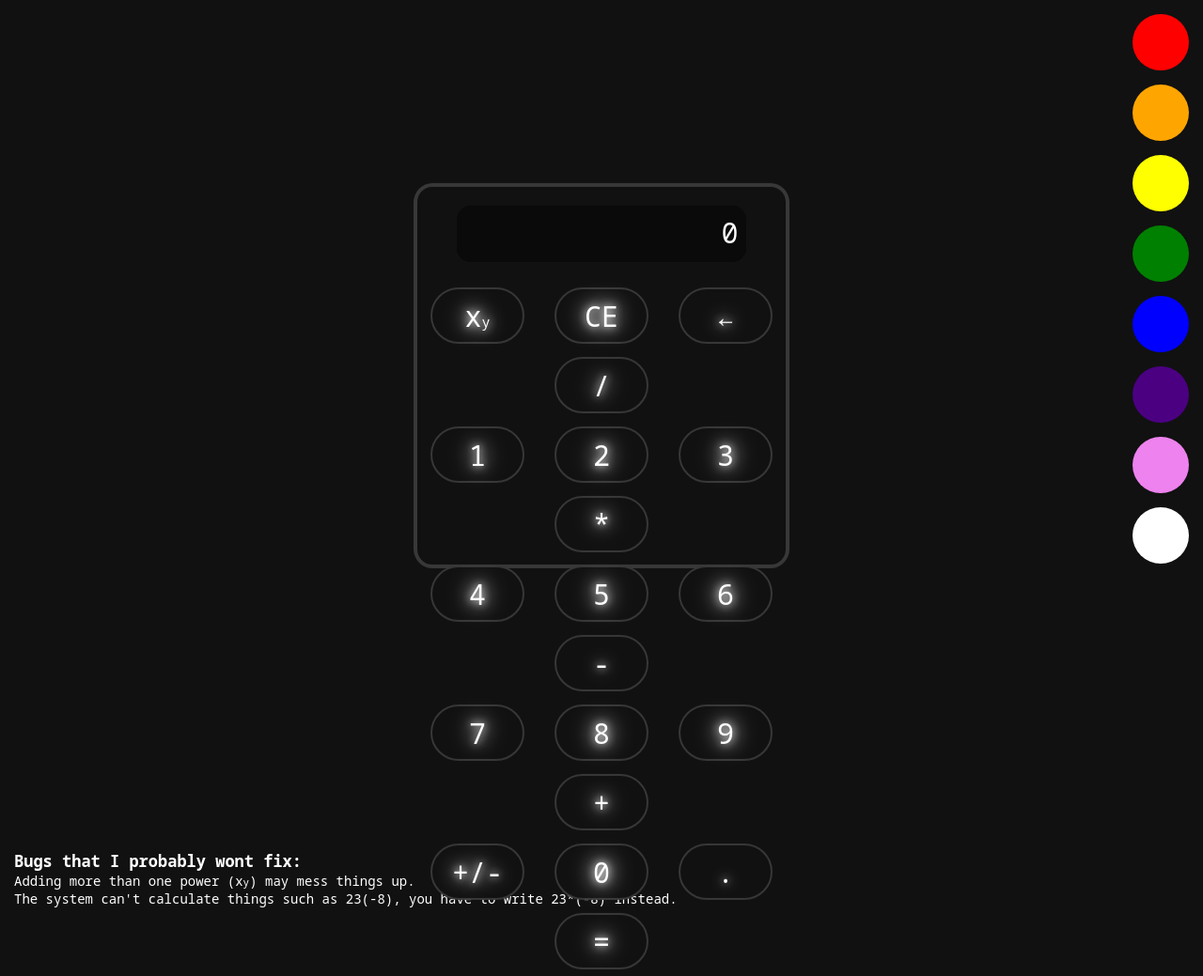
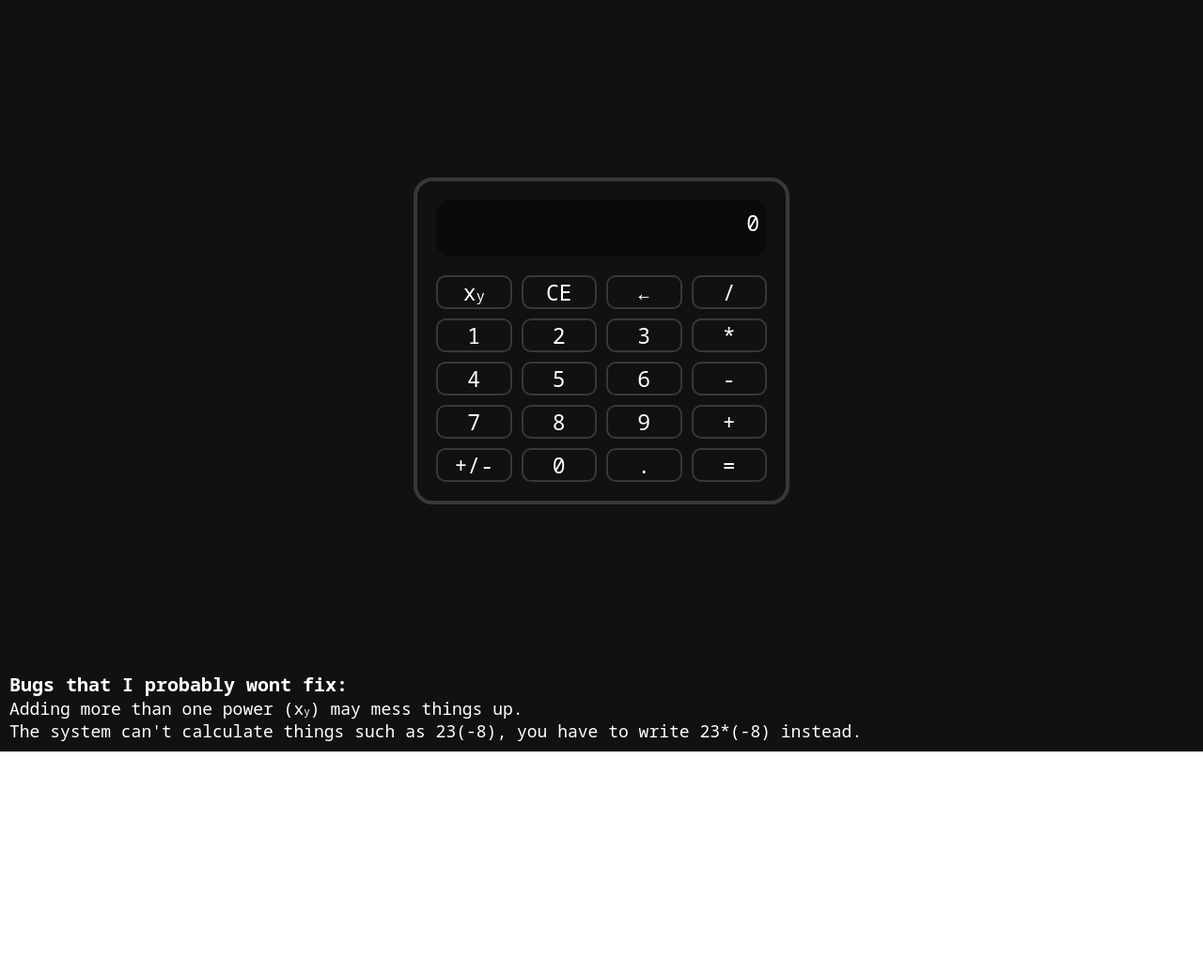
Before and after one commit to ZeSved/More-advanced-calculator, a plain HTML site: page index.html in a window 1280 px wide. Shown: the whole page at 94% size. After the commit the page ends 800 px from the top, so only its background shows below. Drawn offline with Linux system fonts and the light colour scheme.

Commit message:
Fixed style issues

```diff
--- a/index.html
+++ b/index.html
@@ -9,97 +9,43 @@
   <title>Calculator</title>
 </head>
 <body>
+  <div class="wrapper">
+    <div class="calculator">
       <div class="main">
         <div>
           <p class="result"></p>
         </div>
-    <section>
-      <span>
+        <section class="keys">
             <button class="potency">x<sup class="supb">y</sup></button>
-      </span>
-      <span>
             <button class="CE">CE</button>
-      </span>
-      <span>
             <button class="C">&larr;</button>
-      </span>
-      <span>
             <button class="divide">/</button>
-      </span>
-    </section>
-    <section>
-      <span>
             <button class="one">1</button>
-      </span>
-      <span>
             <button class="two">2</button>
-      </span>
-      <span>
             <button class="three">3</button>
-      </span>
-      <span>
             <button class="multiply">*</button>
-      </span>
-    </section>
-    <section>
-      <span>
             <button class="four">4</button>
-      </span>
-      <span>
             <button class="five">5</button>
-      </span>
-      <span>
             <button class="six">6</button>
-      </span>
-      <span>
             <button class="minus">-</button>
-      </span>
-    </section>
-    <section>
-      <span>
             <button class="seven">7</button>
-      </span>
-      <span>
             <button class="eight">8</button>
-      </span>
-      <span>
             <button class="nine">9</button>
-      </span>
-      <span>
             <button class="plus">+</button>
-      </span>
-    </section>
-    <section>
-      <span>
             <button class="negate">+/-</button>
-      </span>
-      <span>
             <button class="zero">0</button>
-      </span>
-      <span>
             <button class="dot">.</button>
-      </span>
-      <span>
             <button class="equal">=</button>
-      </span>
         </section>
       </div>
-  <section class="color-section">
-    <div style="background-color: red;"></div>
-    <div style="background-color: orange;"></div>
-    <div style="background-color: yellow;"></div>
-    <div style="background-color: green;"></div>
-    <div style="background-color: blue;"></div>
-    <div style="background-color: indigo;"></div>
-    <div style="background-color: violet;"></div>
-    <div style="background-color: white;"></div>
-  </section>
+    </div>
     <footer>
+      <h6>Bugs that I probably wont fix:</h6>
       <ul>
-      <li><h6>Bugs that I probably wont fix:</h6></li>
         <li>Adding more than one power (x<sup class="supbb">y</sup>) may mess things up.</li>
         <li>The system can't calculate things such as 23(-8), you have to write 23*(-8) instead.</li>
       </ul>
     </footer>
+  </div>
 </body>
 </html>
--- a/style.css
+++ b/style.css
@@ -6,104 +6,108 @@
   box-sizing: border-box;
   margin: 0;
   padding: 0;
-  font-size: 30px;
+  font-size: 23px;
   /* text-align: center; */
   vertical-align: baseline;
   font-family: 'Noto Sans Mono', monospace;
 }
 
-body{
+body {
   height: 100vh;
   width: 100%;
+  overflow: hidden;
+}
+
+.wrapper {
   background: #111111;
- }
+  height: 100vh;
+  width: 100%;
 
-.main{
+  display: flex;
+  flex-direction: column;
+  padding: 10px;
+}
+
+.calculator {
+  flex-grow: 1;
+
+  display: flex;
+  justify-content: center;
+  align-items: center;
+}
+
+.main {
+  flex-basis: 400px;
+
   text-align: center;
   backdrop-filter: blur(4px);
   -webkit-backdrop-filter: blur(4px);
   border: 4px solid rgb(56, 56, 56);
-  width: 31.25%;
-  margin: auto;
-  border-radius: 5%;
-  height: 51.28%;
-  padding-top: 20px;
-  position: absolute;
-  top: 50%;
-  -ms-transform: translateY(-50%);
-  transform: translateY(-50%);
-  left: 50%;
-  transform: translate(-50%, -50%);
+  border-radius: 20px;
+  max-width: 400px;
+
+  padding: 20px;
 }
 
-.result{
+.result {
   color: #ffffff;
   height: 60px;
-  width: 78.33%;
   margin: auto;
   text-align: right;
   background-color: rgb(10, 10, 10);
+
   border-radius: 15px;
-  border-top: 20px;
-  padding-right: 8px;
-  padding-top: 8px;
+  padding: 8px;
+
   margin-bottom: 20px;
 }
 
-button{
+.keys {
+  display: grid;
+  grid-template-columns: repeat(4, 1fr);
+  grid-template-rows: repeat(5, 1fr);
+
+  gap: 10px;
+}
+
+button {
   text-align: center;
-  width: 100px;
-  height: 60px;
-  margin: 7px;
-  border: 2px;
+  border: 2px solid rgb(56, 56, 56);
   background: #111111;
   color: #ffffff;
-  border-color: rgb(56, 56, 56);
-  border-style: solid;
-  border-radius: 500px;
-  text-shadow: 0 0 10px #fff, 0 0 20px #fff, 0 0 30px;
+  border-radius: 10px;
+  cursor: pointer;
 }
 
-button:hover{
+button:hover {
   border-color: rgb(26, 26, 26);
 }
 
-.supb{
+.supb {
   text-align: center;
   font-size: 15px;
 }
 
-ul{
-  list-style: none;
-  text-align: left;
-  padding-top: 905px;
-  padding-left: 15px;
-}
-
-h6{
-  font-size: 17px;
-}
-
-li{
-  font-size: 14px;
-  color: #ffffff;
-}
-
-.supbb{
+.supbb {
   font-size: 11px;
 }
 
-.color-section > *{
-  height: 60px;
-  width: 60px;
-  margin: 15px;
-  border-radius: 100%;
+.selected {
+  border: 2px solid #fff;
 }
 
-.color-section{
-  float: right;
+footer {
+  color: white;
 }
 
-.selected{
-  border: 2px solid #fff;
+footer > h6 {
+  font-size: 20px;
 }
+
+footer > ul {
+  list-style: none;
+}
+
+footer > ul > li {
+  font-size: 18px;
+}
```
Lines whose indentation alone changed are shown as unchanged.
